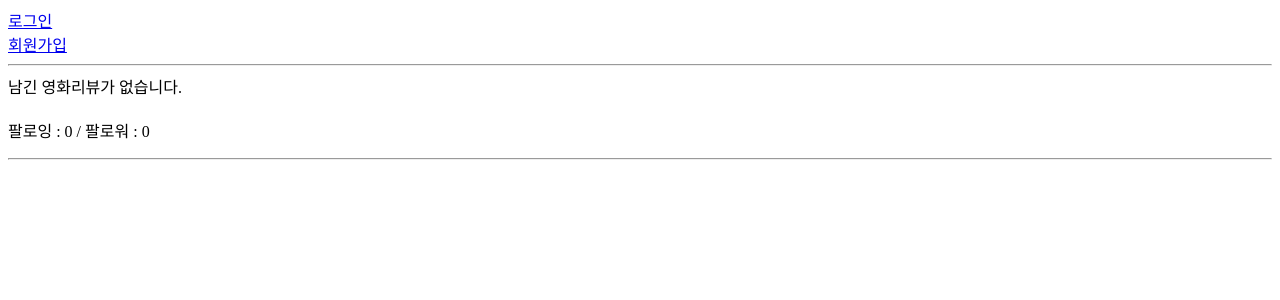
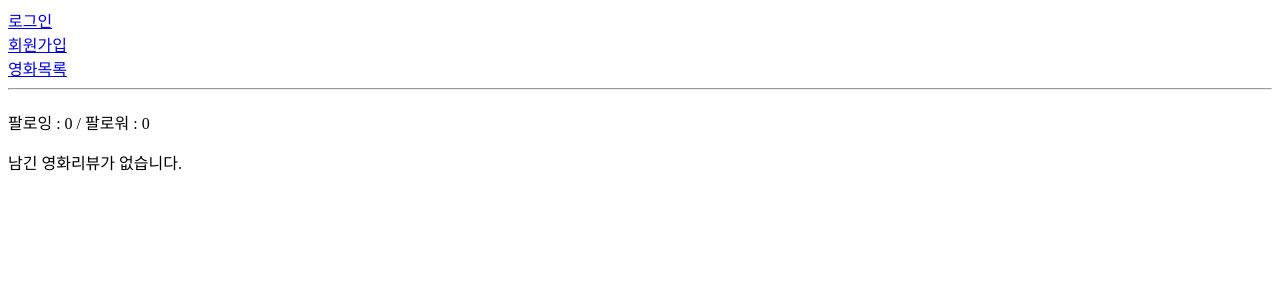
Before and after one commit to tesschung/github-flow, a Django app: template accounts/templates/accounts/detail.html in a window 1280 px wide. Shown: the top 300 px of the page. Run offline with Django 3.2, Linux system fonts and the light colour scheme; the template is opened without the code that fills it, so the values that code supplies are empty; some libraries are stand-ins or nearby versions.

Commit message:
11200601

```diff
--- a/accounts/templates/accounts/detail.html
+++ b/accounts/templates/accounts/detail.html
@@ -8,24 +8,26 @@
 2. (필수) 해당 유저가 좋아하는 영화 정보가 모두 출력됩니다.
 3. (필수) 해당 유저를 팔로우 한 사람의 수, 팔로잉 한 사람의 수가 출력됩니다.
 {% endcomment %}
-{% if user.like_movies.all %}
-  {% for movie in user.like_movies.all %}
+<h2>{{ user.username }}</h2>
+{% with followings=user.followings.all followers=user.followers.all%}
+  <p class="lead">
+    팔로잉 : {{ followings|length }} / 팔로워 : {{ followers|length }}
+  </p>
+{% endwith %}
+
+
+{% if user.liked_movies.all %}
+  {% for movie in user.liked_movies.all %}
+  <hr>
     <p>제목: {{ movie.title }}</p>
     <p>영화설명: {{ movie.description }}</p>
-    <p>영화평점: {{ movie.score }}</p>
+    {% comment %} <p>영화평점: {{ movie.score }}</p> {% endcomment %}
+
   {% endfor %}
 {% else %}
   <span>남긴 영화리뷰가 없습니다.</span>
 {% endif %}
 <br>
-<h2 class="display-4">{{ user.username }}</h2>
-{% with followings=user.followings.all followers=user.followers.all%}
-  <p class="lead">
-    팔로잉 : {{ followings|length }} / 팔로워 : {{ followers|length }}
-  </p>
-  <hr class="my-4">
-  {% if user != accounts.user %}
-  {% endif %}
-{% endwith %}
+
 
 {% endblock container %}
--- a/movies/views.py
+++ b/movies/views.py
@@ -60,5 +60,4 @@ def like(request, movie_pk):
         user.liked_movies.remove(movie)
     else:
         user.liked_movies.add(movie)
-
     return redirect('movies:detail', movie_pk)
--- a/pjt10/templates/base.html
+++ b/pjt10/templates/base.html
@@ -12,15 +12,17 @@
     {% if request.user.is_authenticated %}
     <a href="{% url 'accounts:logout' %}">로그아웃</a>
     <br>
-    {% comment %} <a href="{% url 'movies:like_list' %}">좋아요 목록 보기</a> {% endcomment %}
-    <br>
     <a href="{% url 'accounts:detail' user.pk %}">회원정보</a>
     <br>
     <a href="{% url 'accounts:index' %}">회원목록</a>
+    <br>
+    <a href="{% url 'movies:index' %}">영화목록</a>
     {% else %}
     <a href="{% url 'accounts:login' %}">로그인</a>
     <br>
     <a href="{% url 'accounts:signup' %}">회원가입</a>
+    <br>
+    <a href="{% url 'movies:index' %}">영화목록</a>
     {% endif %}
     <a href=""></a>
     <header>
```
Also changed, not shown: README.assets/1574240436496.png (added), README.assets/1574240458180.png (added), README.md.
